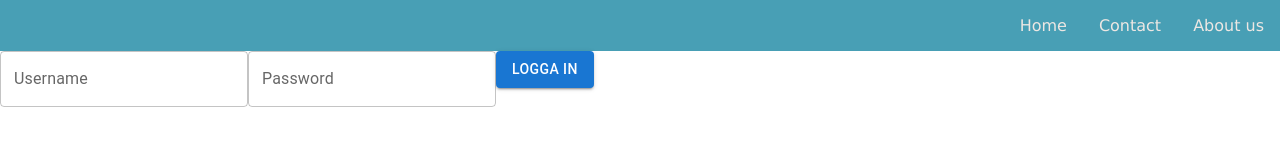
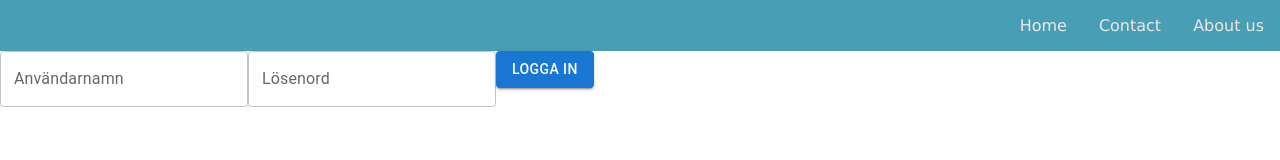
Before and after one commit to indigobluw/vhvh-frontend, a Next.js app: page /login in a window 1280 px wide. Shown: the top 160 px of the page. Built offline with nearby package versions, Linux system fonts and the light colour scheme.

Commit message:
very basic working inlogg

```diff
--- a/src/pages/login.js
+++ b/src/pages/login.js
@@ -2,73 +2,68 @@ import Navbar from "@/components/Navbar/Navbar";
 import Footer from "@/components/Footer/Footer";
 import styles from "src/styles/Login.module.scss";
 import { useState } from "react";
-import { Navigate } from "react-router-dom";
+import { useRouter } from "next/router";
 import TextField from "@mui/material/TextField";
 import Button from "@mui/material/Button";
 
 export default function Login() {
+  const router = useRouter();
   const [username, setUsername] = useState("");
   const [password, setPassword] = useState("");
-  const [isLoggedIn, setIsLoggedIn] = useState(false);
 
-  function handleSubmit(event) {
-    event.preventDefault();
-
-    const myHeaders = new Headers();
-    myHeaders.append("Content-Type", "application/json");
-
-    const payload = JSON.stringify({
+  function sendLoginRequest() {
+    const requestBody = {
       username: username,
       password: password,
-    });
-
-    const requestOptions = {
-      method: "POST",
-      headers: myHeaders,
-      body: JSON.parse(payload),
-      redirect: "follow",
     };
 
-    console.log(requestOptions);
-    fetch("http://localhost:8080/", requestOptions)
-      .then((response) => response.json())
-      .then((data) => {
-        localStorage.setItem("token", data.token);
-        localStorage.setItem("user", data.user);
-        setIsLoggedIn(true);
-        console.log(data.token);
-        console.log(data.user);
-      })
-      .catch((error) => console.log("error", error));
+    fetch("http://localhost:8080/api/login", {
+      headers: {
+        "Content-Type": "application/json",
+      },
+      method: "post",
+      body: JSON.stringify(requestBody),
+    }).then((response) => {
+      if (response.status === 200) {
+        console.log("Du är inloggad!");
+        router.push("myPage");
+        return response.text();
+      } else {
+        console.log("Oj! Något gick fel!");
+      }
+    });
   }
-  if (isLoggedIn == true) {
-    return <h1>You're logged in!</h1>; //<Navigate to="/myPage" />;
-  }
+
   return (
     <div>
       <Navbar />
-      <form onSubmit={handleSubmit}>
+      <div>
         <TextField
           value={username}
-          onChange={(e) => setUsername(e.target.value)}
+          onChange={(event) => setUsername(event.target.value)}
           id="outlined-basic"
-          label="Username"
+          label="Användarnamn"
           type="username"
           className={styles.username}
         />
         <TextField
           value={password}
-          onChange={(e) => setPassword(e.target.value)}
+          onChange={(event) => setPassword(event.target.value)}
           id="outlined-password-input"
-          label="Password"
+          label="Lösenord"
           type="password"
           autoComplete="current-password"
           className={styles.password}
         />
-        <Button variant="contained" type="submit" className={styles.button}>
+        <Button
+          variant="contained"
+          type="submit"
+          className={styles.button}
+          onClick={() => sendLoginRequest()}
+        >
           Logga in
         </Button>
-      </form>
+      </div>
       <Footer />
     </div>
   );
--- a/src/pages/myPage.js
+++ b/src/pages/myPage.js
@@ -7,8 +7,7 @@ export default function CreateAccount() {
     <div>
       <Navbar />
       <div>
-        <h2>Welcome</h2>
-        <h3>user</h3>
+        <h2>Välkommen!</h2>
       </div>
       <Footer />
     </div>
--- a/src/styles/Login.module.scss
+++ b/src/styles/Login.module.scss
@@ -1,6 +1,6 @@
-@import '/colors.scss';
+@import "/colors.scss";
 
-.username{
+.username {
   margin: 2em;
 }
 
@@ -10,4 +10,5 @@
 
 .button {
   margin: 2em;
+  background-color: $CaribbeanCurrent;
 }
```
